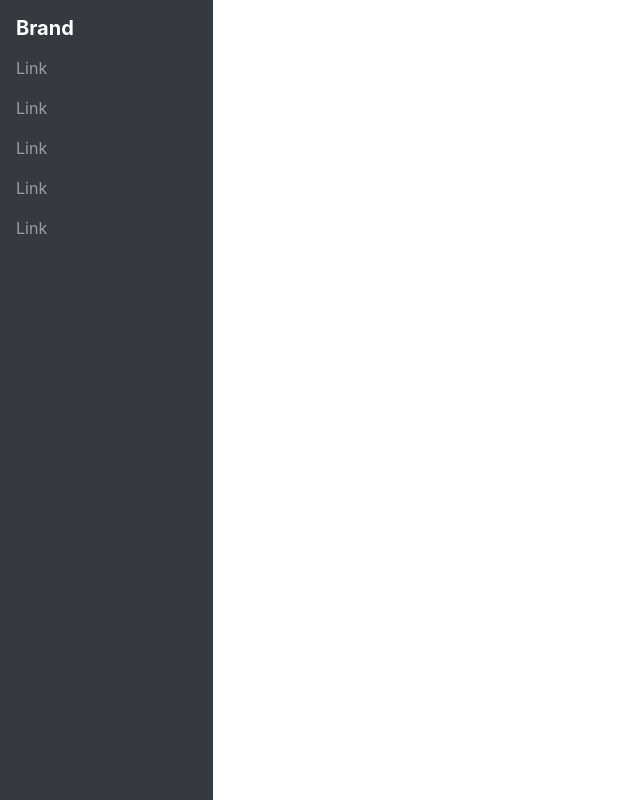
After one commit to Queens-Patient-Simulation-Lab/Inventory, a Django app: template inventory/templates/inventory/chrome_template.html in a window 1280 px wide. The commit adds this page. Shown: the whole page, without its empty margins (0-640 px from the left). Run offline with Django 3.2, Linux system fonts and the light colour scheme; the template is opened without the code that fills it, so the values that code supplies are empty; some libraries are stand-ins or nearby versions.

Commit message:
Add initial sidebar/topbar
Need's content, better collapse icon, less integration and proper reference security

```diff
--- /dev/null
+++ b/inventory/static/inventory/chrome.css
@@ -0,0 +1,9 @@
+body, html {
+    height: 100%;
+}
+
+@media (min-width: 768px) {
+    aside {
+        height: 100%;
+    }
+}
--- a/inventory/templates/inventory/base_template.html
+++ b/inventory/templates/inventory/base_template.html
@@ -9,6 +9,7 @@
     <link rel="stylesheet" href="https://stackpath.bootstrapcdn.com/bootstrap/4.3.1/css/bootstrap.min.css" integrity="sha384-ggOyR0iXCbMQv3Xipma34MD+dH/1fQ784/j6cY/iJTQUOhcWr7x9JvoRxT2MZw1T" crossorigin="anonymous">
 
     <title>Queen's Simulation Lab</title>
+    {% block head %}{%endblock head%}
   </head>
   <body>
     {% block content %}{%endblock content%}
--- /dev/null
+++ b/inventory/templates/inventory/chrome_template.html
@@ -0,0 +1,39 @@
+{% extends "inventory/base_template.html" %}
+{% load static %}
+{% block head %}
+<link rel="stylesheet" href="{% static 'inventory/chrome.css' %}">
+{% endblock head %}
+{% block content %}
+
+<div class="container-fluid h-100">
+    <div class="row h-100">
+        <aside class="col-12 col-md-2 p-0 bg-dark fixed-top">
+            <nav class="navbar navbar-expand-md navbar-dark bg-dark flex-md-column flex-row align-items-start py-2">
+                <a class="navbar-brand" href="#"><span class="font-weight-bold">Brand</span></a>
+                <a class="navbar-toggler" href="#" data-toggle="collapse" data-target=".navbar-collapse">collapse</a>
+                <div class="collapse navbar-collapse align-items-start">
+                    <ul class="flex-column navbar-nav w-100 justify-content-between">
+                        <li class="nav-item">
+                            <a class="nav-link pl-0" href="#">Link</a>
+                        </li>
+                        <li class="nav-item">
+                            <a class="nav-link pl-0" href="#">Link</a>
+                        </li>
+                        <li class="nav-item">
+                            <a class="nav-link pl-0" href="#">Link</a>
+                        </li>
+                        <li class="nav-item">
+                            <a class="nav-link pl-0" href="#">Link</a>
+                        </li>
+                        <li class="nav-item">
+                            <a class="nav-link pl-0" href="#">Link</a>
+                        </li>
+                    </ul>
+                </div>
+            </nav>
+        </aside>
+        <main class="col offset-md-2 bg-faded py-3">
+            {% block body %}{%endblock body%}
+        </main>
+    </div>
+{% endblock content %}
```
